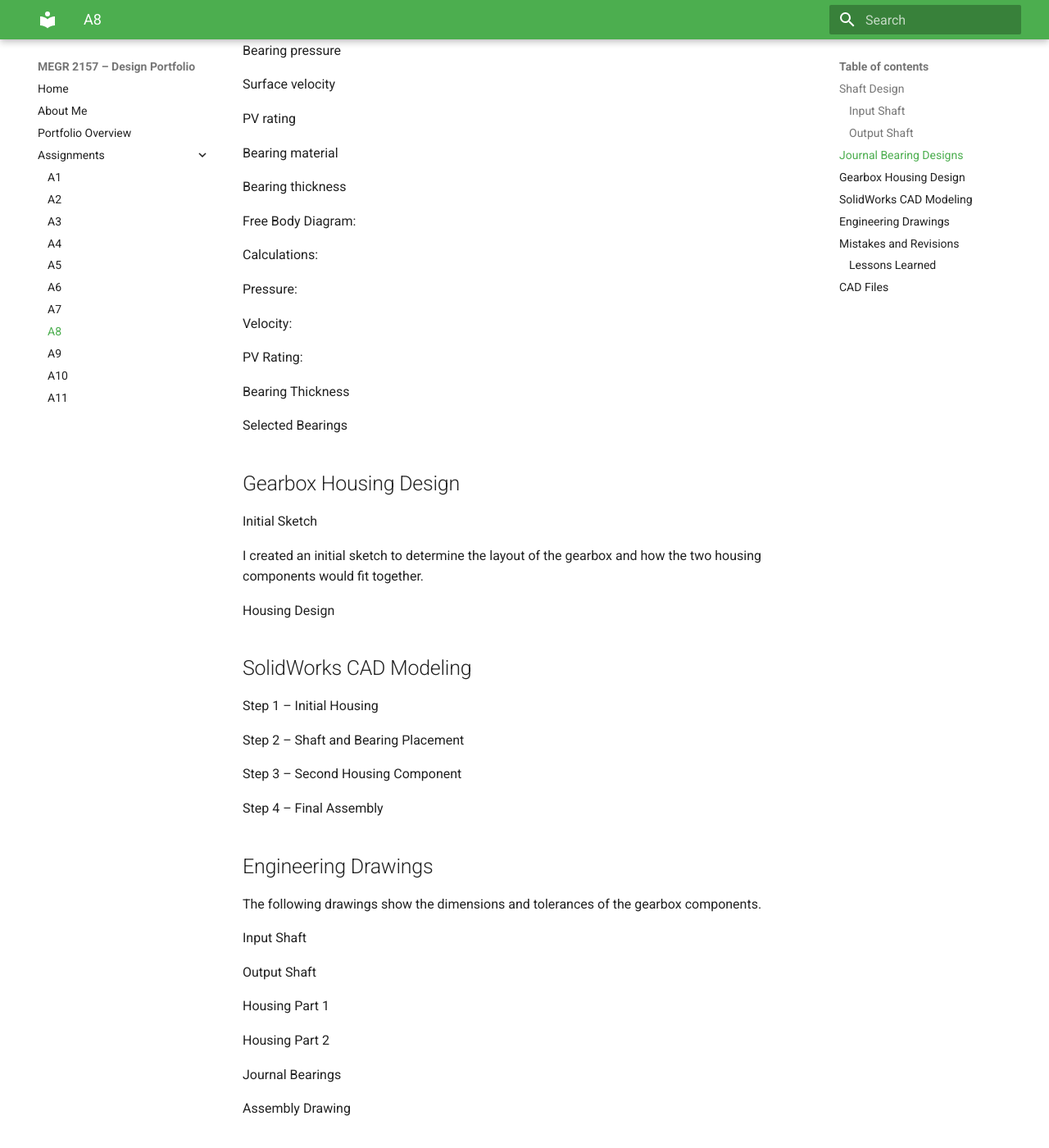
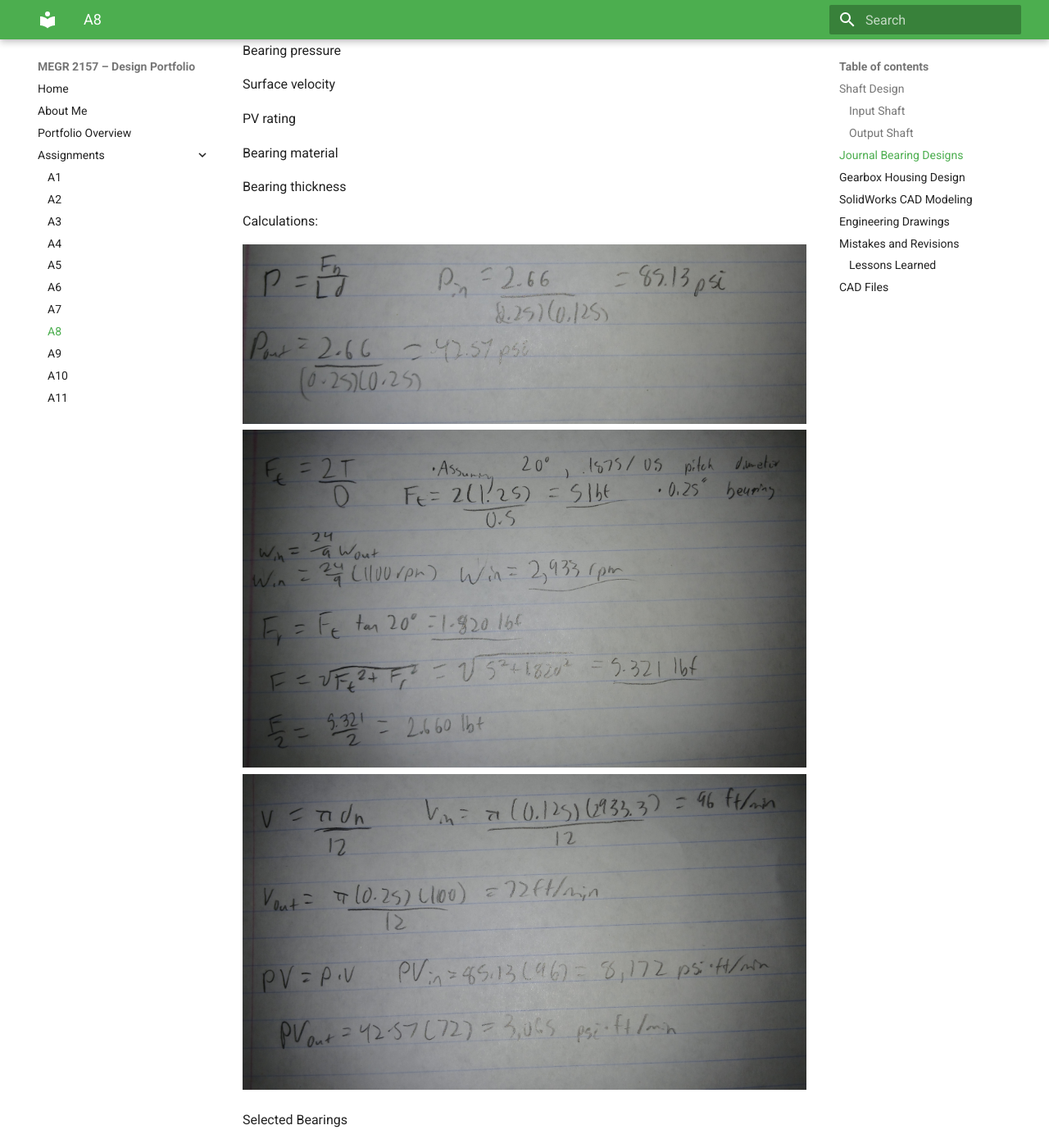
Before and after one commit to DillonK-spec/megr2157-portfolio, an MkDocs documentation site: the page built from docs/assignments/A08/index.md, in a window 1280 px wide and 1400 px high, scrolled down 3458 px. Shown: the whole window at 82% size. Built offline with MkDocs 1.6.1 and Material for MkDocs 9.7.7, drawn with Linux system fonts in a browser that asks for light colours; some of the changed text lies outside the part shown.

Commit message:
Update index.md

```diff
--- a/docs/assignments/A08/index.md
+++ b/docs/assignments/A08/index.md
@@ -98,28 +98,14 @@ Bearing material
 
 Bearing thickness
 
-Free Body Diagram:
 
 
 
 Calculations:
 
-
-
-Pressure:
-
-
-
-Velocity:
-
-
-
-PV Rating:
-
-
-
-Bearing Thickness
-
+![journalpressure](journalpressure.jpg)
+![journalforce](journalforce.jpg)
+![journalPV](journalPV.jpg)
 
 
 
@@ -143,13 +129,13 @@ Housing Design
 
 ## SolidWorks CAD Modeling
 
-Step 1 – Initial Housing
+Step 1 – Shaft and Bearing Placement
 
 
 
 
 
-Step 2 – Shaft and Bearing Placement
+Step 2 – Initial Housing
 
 
 
```
